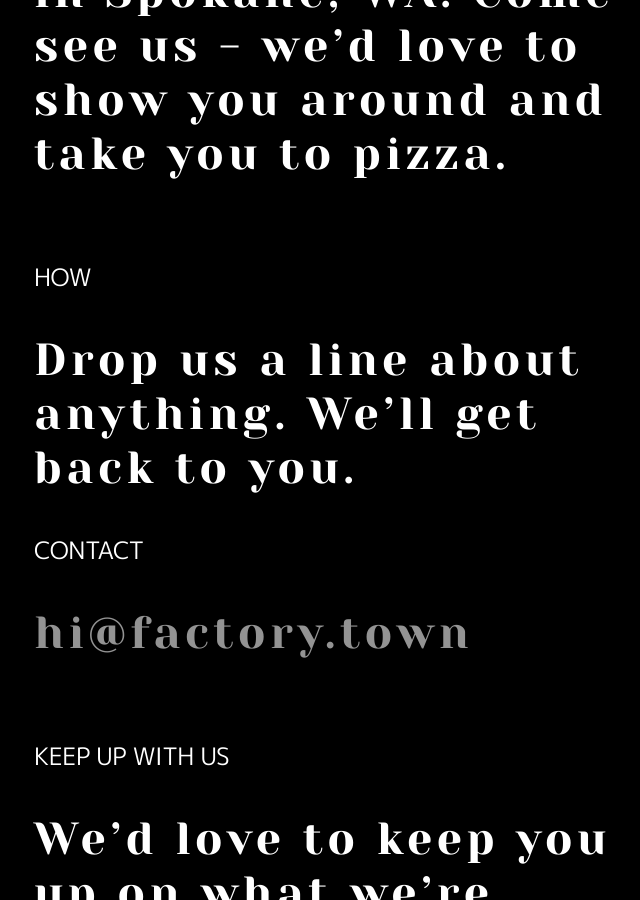
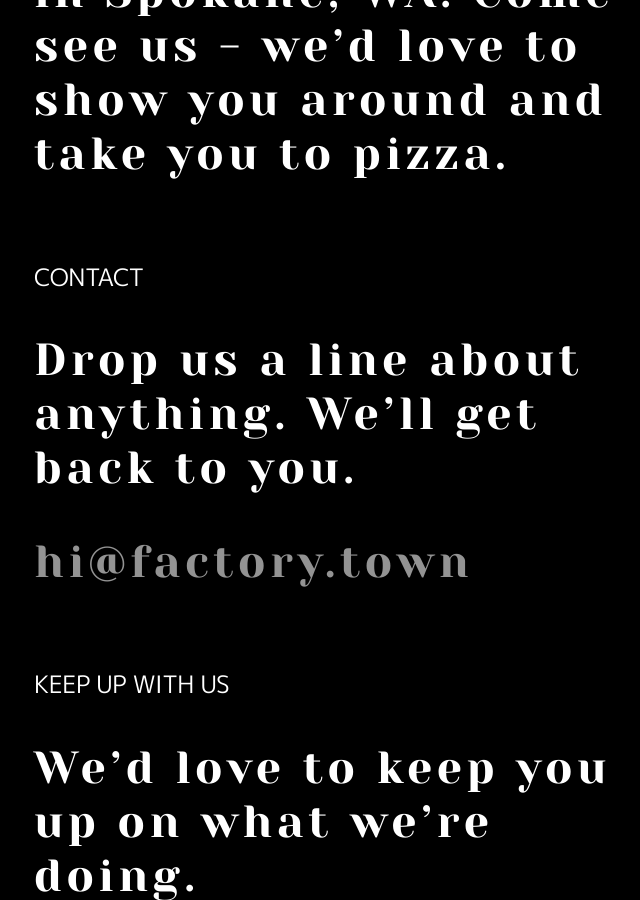
Before and after one commit to factorytown/factorytown.github.io, a Jekyll site: the page built from _pages/about.md, in a window 1280 px wide and 900 px high, scrolled down 1304 px. Shown: the whole window, without its empty margins (286-926 px from the left). Built offline with Jekyll 4.4.1, drawn with Linux system fonts in a browser that asks for light colours; nearby versions of some CDN libraries.

Commit message:
Updated About

```diff
--- a/_pages/about.md
+++ b/_pages/about.md
@@ -16,11 +16,10 @@ title: ABOUT
 
 <BR>
 
-### HOW
+### CONTACT
 
 ## Drop us a line about anything. We'll get back to you.
 
-### CONTACT
 ## <a href="mailto:hi@factory.town" target="_new" class="js-no-ajax">hi@factory.town</a>
 
 <br>
```
